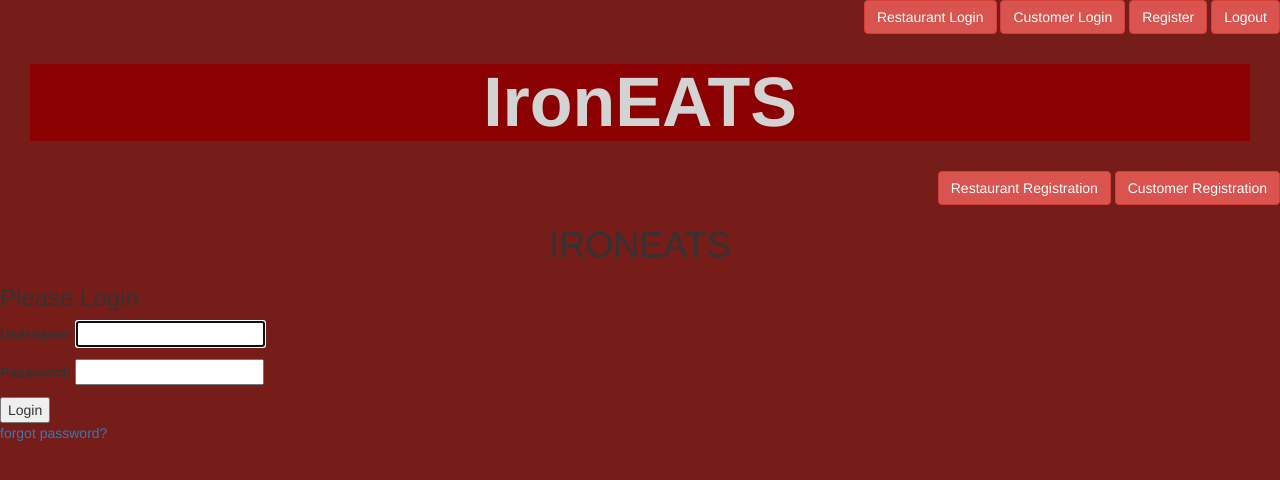
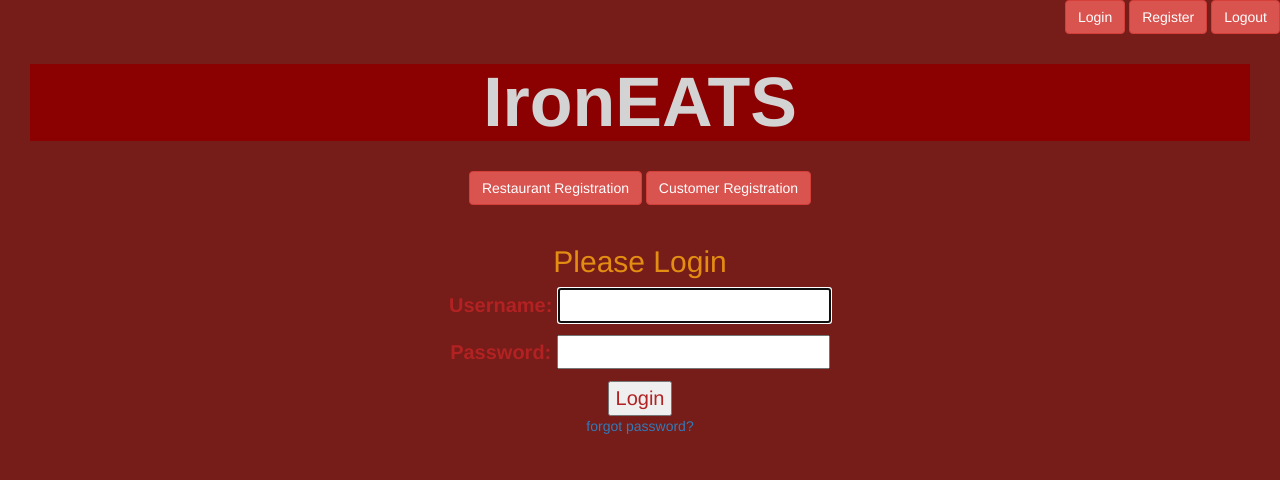
Before and after one commit to tiy-lv-python-2015-06/Restaurant, a Django app: page /login/ in a window 1280 px wide. Shown: the top 480 px of the page. Run offline with Django 3.2, Linux system fonts and the light colour scheme; some libraries are stand-ins or nearby versions.

Commit message:
Updated the for the logins

```diff
--- a/ironeats/global/site-style.css
+++ b/ironeats/global/site-style.css
@@ -32,11 +32,28 @@ body {
 }
 .dish {
     font-weight: bold;
-       color: black;
+       color: lightgoldenrodyellow;
     font-size: 30px;
+    text-align: center;
 }
 
 .description{
     color: firebrick;
     font-size: 20px;
+    text-align: center;
 }
+
+.thanks{
+    color: yellow;
+    text-align: center;
+}
+.title{
+    color: #e38d13;
+    text-align: center;
+}
+
+.login{
+        color: firebrick;
+    font-size: 20px;
+    text-align: center;
+}
--- a/ironeats/ironeats/urls.py
+++ b/ironeats/ironeats/urls.py
@@ -17,10 +17,7 @@ urlpatterns = [
     url(r'^customer/', include('customer.urls')),
 
     url(r'restaurant/login/', auth_views.login,
-        {'extra_context': {'next': '/'}}, name='rest_login'),
-
-    url(r'customer/login/', auth_views.login,
-        {'extra_context': {'next': '/'}}, name='cust_login'),
+        {'extra_context': {'next': '/'}}, name='rlogin'),
 
     url(r'^register/', customer.views.createuser, name='create_user'),
 
--- a/ironeats/templates/base.html
+++ b/ironeats/templates/base.html
@@ -13,8 +13,7 @@
 </head>
 <body>
     <div style='text-align: right'>
-    <a class="btn btn-danger" href="{% url 'rest_login' %}"> Restaurant Login </a>
-    <a class="btn btn-danger" href="{% url 'cust_login' %}"> Customer Login </a>
+    <a class="btn btn-danger" href="{% url 'login' %}">Login </a>
     <a class="btn btn-danger" href="{% url 'create_user' %}"> Register </a>
     <a class="btn btn-danger" href="{% url 'logout' %}"> Logout </a>
 {#    <a class="btn btn-danger" href="{% url 'restaurant_profile' restaurant_id %}"> Restaurant Profile </a>#}
--- a/ironeats/templates/registration/customer_registration.html
+++ b/ironeats/templates/registration/customer_registration.html
@@ -2,9 +2,8 @@
 {% load bootstrap3 %}
 {% block content %}
 <body>
-        <h1 class="header" style="text-align: center">IRONEATS</h1>
-        <h3>New Customer Registration</h3>
-    <form action = '' method = 'POST'>
+        <h2 class="title">New Customer Registration</h2>
+    <form action = '' method = 'POST' class="login">
     {% csrf_token %}
     {{form.as_p}}
     <input type = 'submit' value = "Register" />
--- a/ironeats/templates/registration/login.html
+++ b/ironeats/templates/registration/login.html
@@ -1,14 +1,12 @@
 {% extends 'base.html' %}
 {% load bootstrap3 %}
 {% block content %}
-       <div style='text-align: right'>
+       <div style='text-align: center'>
            <a class="btn btn-danger" href="{% url 'rest_reg' %}"> Restaurant Registration </a>
     <a class="btn btn-danger" href="{% url 'cust_reg' %}"> Customer Registration </a>
-       </div>
-
-    <h1 class="header" style="text-align: center">IRONEATS</h1>
-    <h3>Please Login</h3>
-    <form method="post" action="{% url 'login' %}">
+       </div><br>
+    <h2 class="title">Please Login</h2>
+    <form method="post" action="{% url 'login' %}" class="login">
     {{  formset.management_form }}
     {% csrf_token %}
     <input type="hidden" name="next" value="{{ next }}">
@@ -18,7 +16,8 @@
 
     </form>
 
-
+    <div style="text-align: center">
     <a href="{% url 'password_reset' %}">forgot password?</a>
+    </div>
 
 {% endblock %}
--- a/ironeats/templates/registration/restaurant_registration.html
+++ b/ironeats/templates/registration/restaurant_registration.html
@@ -2,9 +2,8 @@
 {% load bootstrap3 %}
 {% block content %}
 <body>
-        <h1 class="header" style="text-align: center">IRONEATS</h1>
-        <h3>New Restaurant Registration</h3>
-    <form action="{%  url 'restaurant_profile' restaurant_id %} method = 'POST'>
+        <h2 class="title">New Restaurant Registration</h2>
+    <form class="login" action="{%  url 'restaurant_profile' restaurant_id %} method = 'POST'>
     {% csrf_token %}
     {{form.as_p}}
     <input type = 'submit' value="Register"/>
```
Also changed, not shown: ironeats/templates/order/confirm.html (+5 -3 lines).
